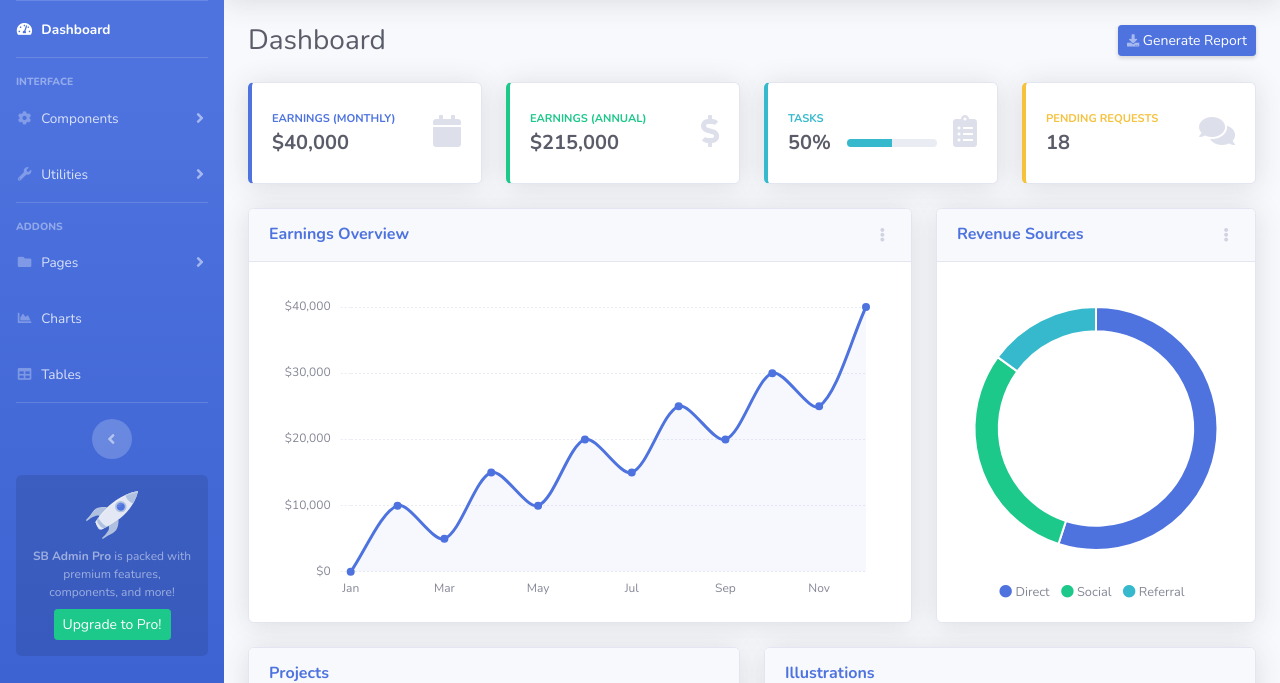
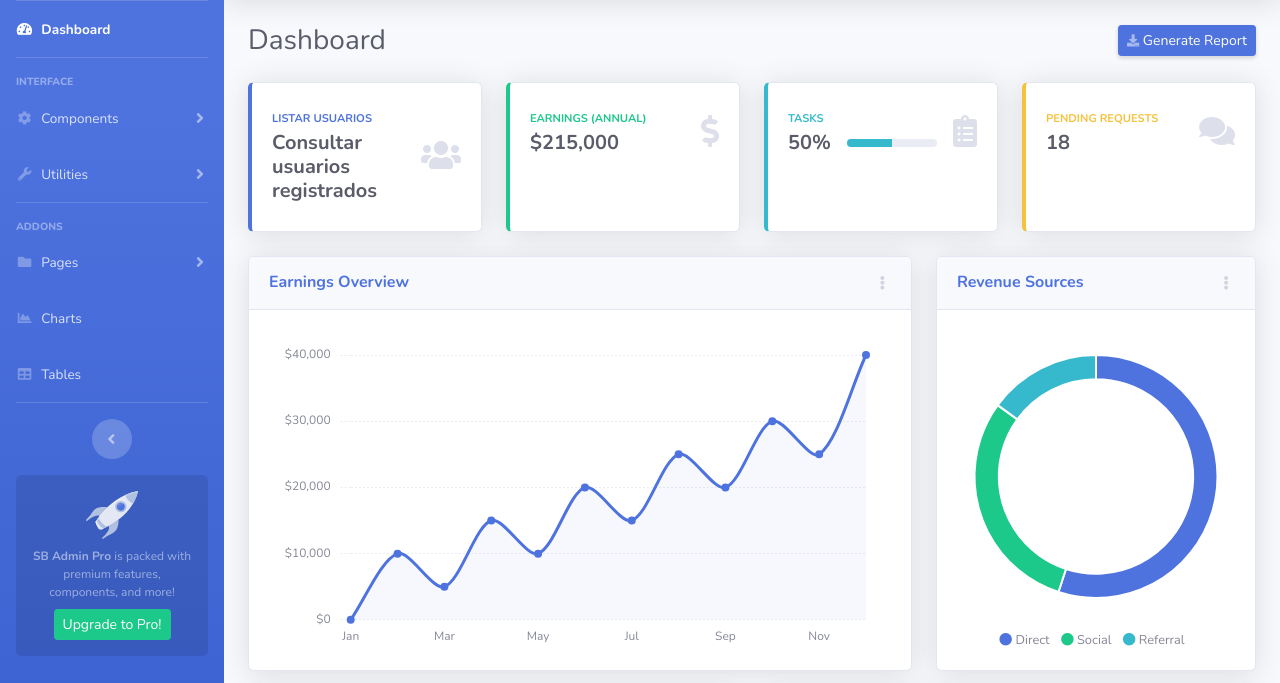
Before and after one commit to alejo24lt-code/combox2, a PHP site: page / in a window 1280 px wide. Shown: the part 70-753 px from the top of the page. Run offline with PHP 8.4, Linux system fonts and the light colour scheme; the visitor is signed in with stand-in values (Sample User, id 1).

Commit message:
Mostrar foto de perfil y listar usuarios

```diff
--- a/index.php
+++ b/index.php
@@ -356,7 +356,9 @@ if (!isset($_SESSION['user_id'])) {
 
 
                                 <img class="img-profile rounded-circle"
-                                    src="img/undraw_profile.svg">
+                                    src="<?php echo !empty($_SESSION['photo_url']) ? htmlspecialchars($_SESSION['photo_url'], ENT_QUOTES, 'UTF-8') : 'img/undraw_profile.svg'; ?>"
+                                    alt="Foto de perfil"
+                                    style="object-fit: cover;">
                             </a>
                             <!-- Dropdown - User Information -->
                             <div class="dropdown-menu dropdown-menu-right shadow animated--grow-in"
@@ -399,22 +401,28 @@ if (!isset($_SESSION['user_id'])) {
                     <!-- Content Row -->
                     <div class="row">
 
-                        <!-- Earnings (Monthly) Card Example -->
+                        <!-- List Users Card -->
                         <div class="col-xl-3 col-md-6 mb-4">
+                            <a href="list_users.php" class="text-decoration-none d-block h-100"
+                               aria-label="Listar usuarios">
                                 <div class="card border-left-primary shadow h-100 py-2">
                                     <div class="card-body">
                                         <div class="row no-gutters align-items-center">
                                             <div class="col mr-2">
                                                 <div class="text-xs font-weight-bold text-primary text-uppercase mb-1">
-                                                Earnings (Monthly)</div>
-                                            <div class="h5 mb-0 font-weight-bold text-gray-800">$40,000</div>
+                                                    Listar usuarios
+                                                </div>
+                                                <div class="h5 mb-0 font-weight-bold text-gray-800">
+                                                    Consultar usuarios registrados
+                                                </div>
                                             </div>
                                             <div class="col-auto">
-                                            <i class="fas fa-calendar fa-2x text-gray-300"></i>
+                                                <i class="fas fa-users fa-2x text-gray-300"></i>
                                             </div>
                                         </div>
                                     </div>
                                 </div>
+                            </a>
                         </div>
 
                         <!-- Earnings (Monthly) Card Example -->
--- a/login.php
+++ b/login.php
@@ -54,6 +54,7 @@ if ($result && pg_num_rows($result) === 1) {
     $_SESSION['email'] = $user['email'];
     $_SESSION['firstname'] = trim($user['firstname']);
     $_SESSION['lastname'] = trim($user['lastname']);
+    $_SESSION['photo_url'] = $user['photo_url'] ?? '';
 
 
     session_write_close();
```
Lines whose indentation alone changed are shown as unchanged.
